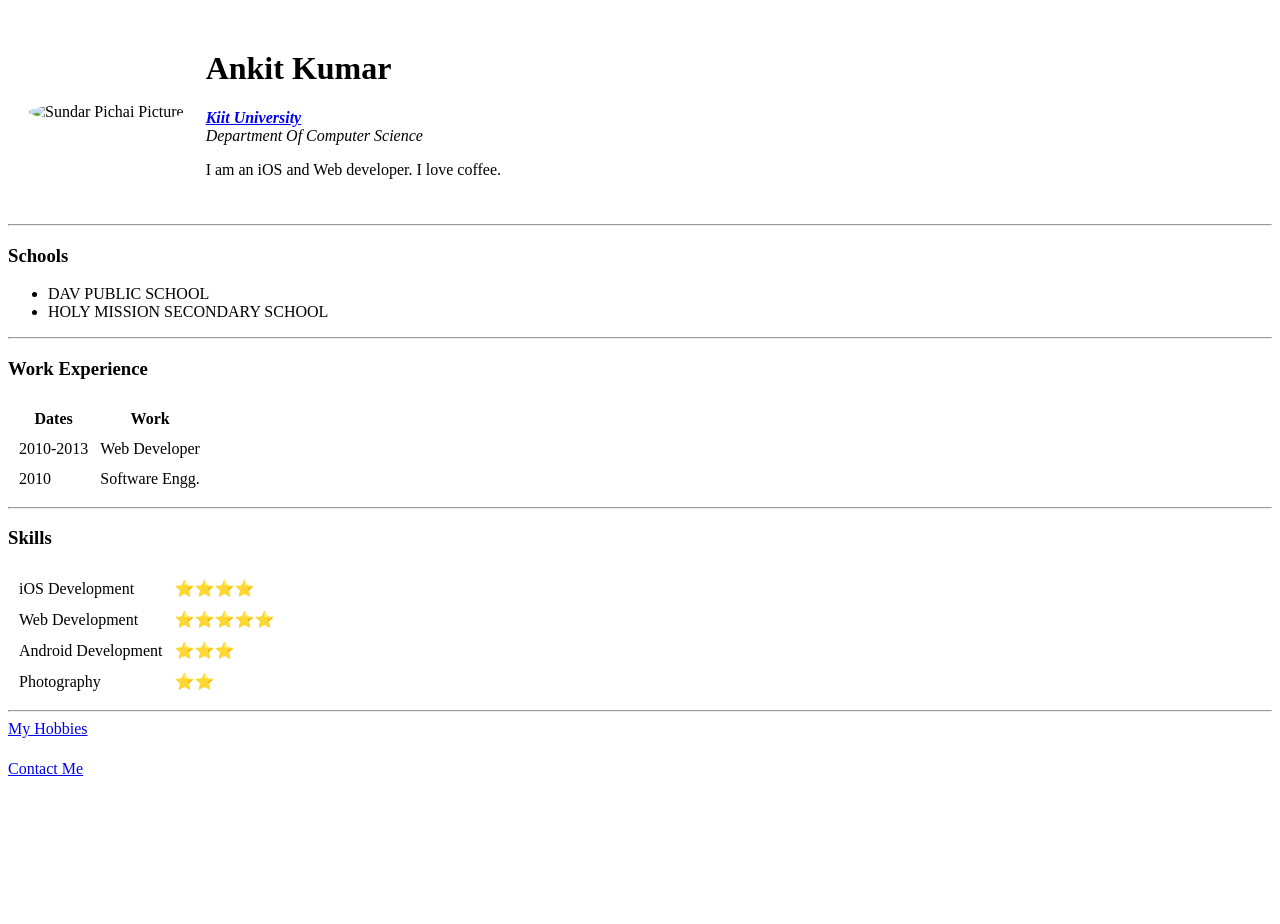
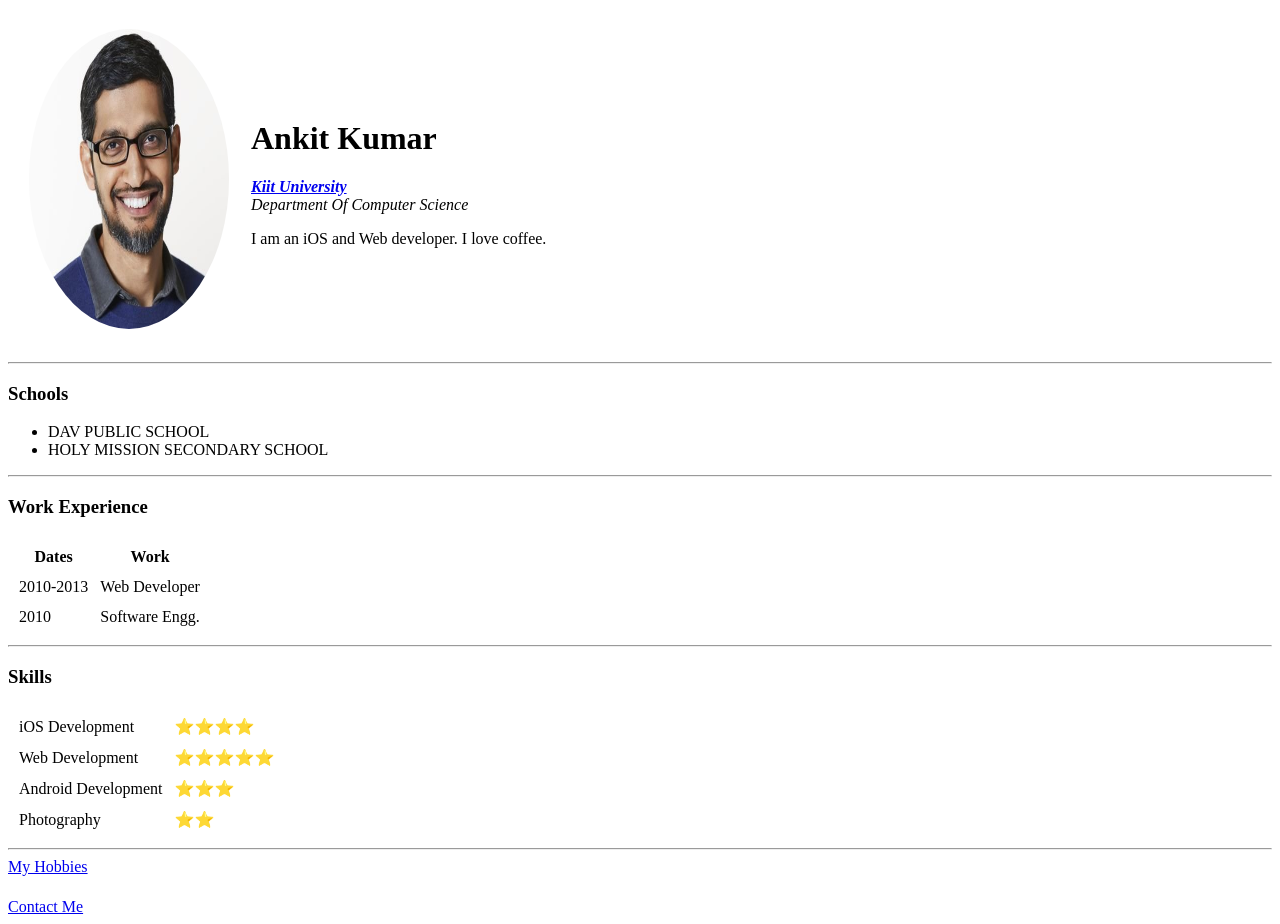
Before and after one commit to ank6200/cv, a plain HTML site: page index.html in a window 1280 px wide. Before the commit the page ends 800 px from the top, so only its background shows below. Drawn offline with Linux system fonts and the light colour scheme.

Commit message:
Update index.html

```diff
--- a/index.html
+++ b/index.html
@@ -14,7 +14,7 @@
 <body>
   <table cellspacing="20">
     <tr>
-      <td><img src="images/sundar.png" alt="Sundar Pichai Picture" width="200" height="300"></td>
+      <td><img src="sundar.png" alt="Sundar Pichai Picture" width="200" height="300"></td>
       <td>
         <h1>Ankit Kumar</h1>
         <p><em><strong><a href="https://kiit.ac.in/">Kiit University</a></strong></em> <br><em>Department Of Computer Science</em></br></p>
```
